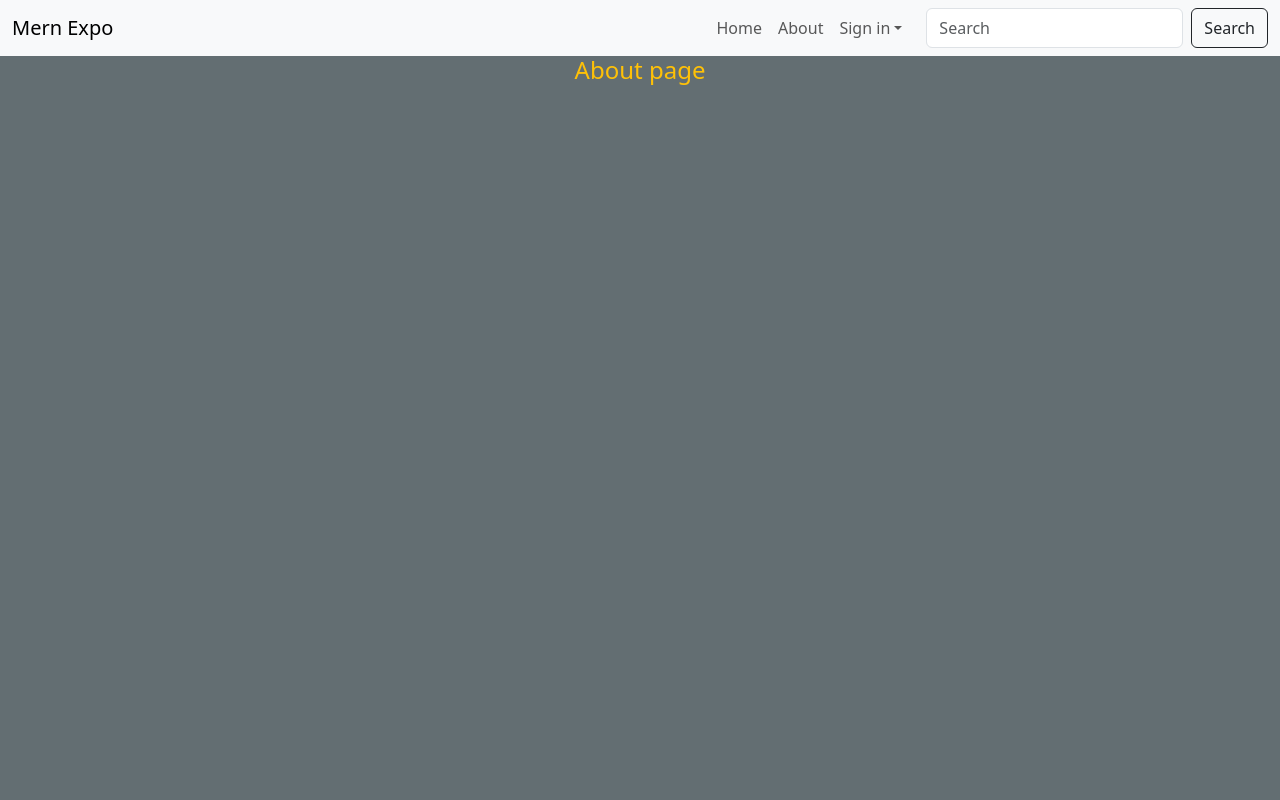
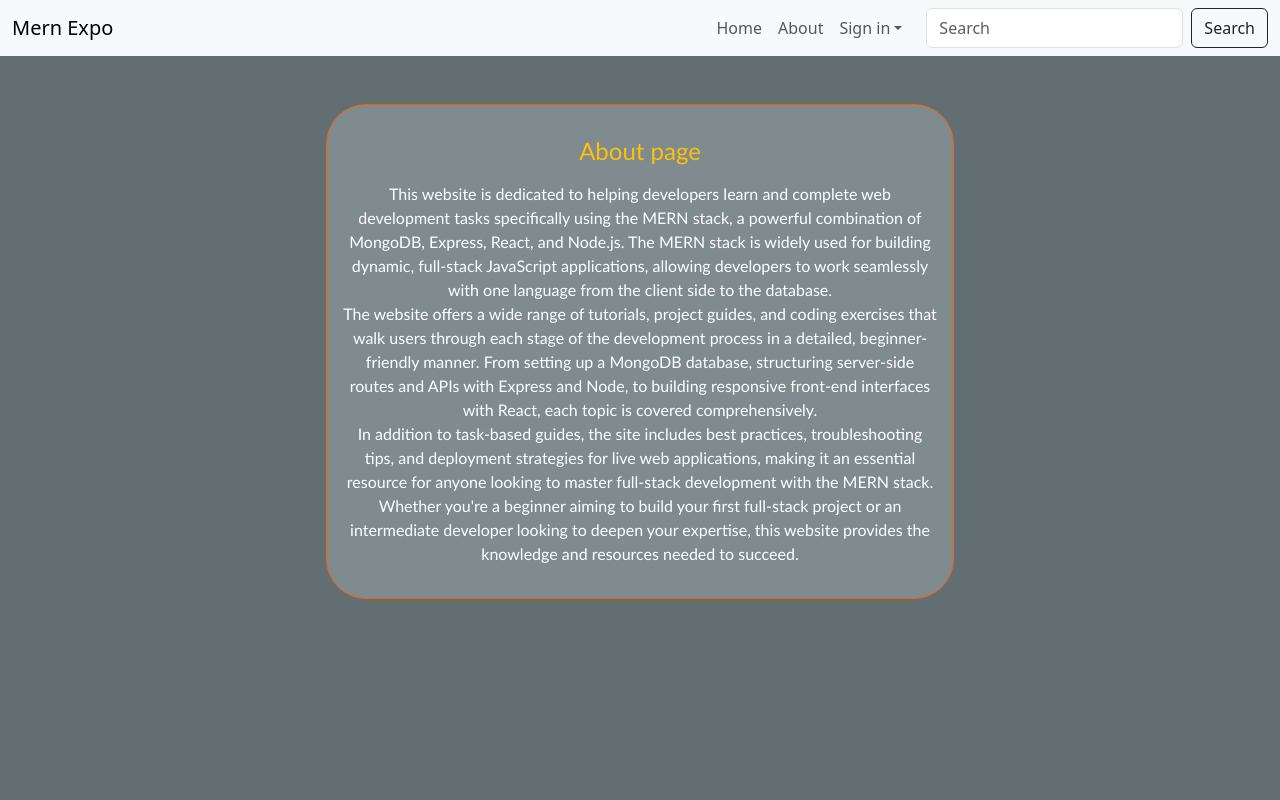
Before and after one commit to Ammannaidu-228/ExpoApp, a React (Vite) app in the folder UiExpo/: page /about in a window 1280 px wide. Shown: the top 800 px of the page. Built offline with nearby package versions, Linux system fonts and the light colour scheme.

Commit message:
Basic ui completed

```diff
--- a/UiExpo/src/pages/About.jsx
+++ b/UiExpo/src/pages/About.jsx
@@ -1,16 +1,60 @@
-import Footer from "../components/Footer"
-import MainNav from "../components/MainNav"
-import '../styles/about.css'
+import Footer from "../components/Footer";
+import MainNav from "../components/MainNav";
+import "../styles/about.css";
+import Card from "react-bootstrap/Card";
+
 function About() {
   return (
     <div>
-        <div className="completeComp">
-        <MainNav/>
-        <h4 className="text-warning m-auto text-center">About page</h4>
+      <div className="completeComp m-auto">
+        <MainNav />
+        <div className="m-auto">
+          <div className="row justify-content-center mt-5">
+            <div className="col-12 col-sm-9 col-md-8 col-lg-6">
+              <Card className="card-style">
+                <Card.Body>
+                  <Card.Title>
+                    {" "}
+                    <h4 className="text-warning m-auto mt-3 text-center">
+                      About page
+                    </h4>
+                  </Card.Title>
+                  <Card.Text>
+                    <p className="text-center mt-3 text-white">
+                      This website is dedicated to helping developers learn and
+                      complete web development tasks specifically using the MERN
+                      stack, a powerful combination of MongoDB, Express, React,
+                      and Node.js. The MERN stack is widely used for building
+                      dynamic, full-stack JavaScript applications, allowing
+                      developers to work seamlessly with one language from the
+                      client side to the database. <br />
+                      The website offers a wide range of tutorials, project
+                      guides, and coding exercises that walk users through each
+                      stage of the development process in a detailed,
+                      beginner-friendly manner. From setting up a MongoDB
+                      database, structuring server-side routes and APIs with
+                      Express and Node, to building responsive front-end
+                      interfaces with React, each topic is covered
+                      comprehensively. <br /> In addition to task-based guides,
+                      the site includes best practices, troubleshooting tips,
+                      and deployment strategies for live web applications,
+                      making it an essential resource for anyone looking to
+                      master full-stack development with the MERN stack. Whether
+                      you&apos;re a beginner aiming to build your first
+                      full-stack project or an intermediate developer looking to
+                      deepen your expertise, this website provides the knowledge
+                      and resources needed to succeed.
+                    </p>
+                  </Card.Text>
+                </Card.Body>
+              </Card>
+            </div>
+          </div>
         </div>
-        <Footer/>
+      </div>
+      <Footer />
     </div>
-  )
+  );
 }
 
-export default About
+export default About;
--- a/UiExpo/src/pages/Landing.jsx
+++ b/UiExpo/src/pages/Landing.jsx
@@ -3,17 +3,127 @@ import "bootstrap/dist/css/bootstrap.min.css";
 import "../styles/Landing.css";
 import Footer from "../components/Footer";
 import MainCarousel from "../components/MainCarousel";
+import Card from "react-bootstrap/Card";
+import Button from "react-bootstrap/Button";
+import Form from "react-bootstrap/Form";
+import axios from "axios";
+import "../styles/Landing.css";
+import { useState } from "react";
+import { Link } from "react-router-dom";
+
 function Landing() {
+
+  const [formResponce, setFormResponce] = useState("");
+
+  const handleFormSubmission = async (e) => {
+    e.preventDefault();
+    const data = e.currentTarget;
+    const form = new FormData(data);
+    const formData = {
+      name: form.get("name"),
+      email: form.get("email"),
+      password: form.get("password"),
+    };
+
+    axios
+      .post("http://localhost:3000/user/signup", JSON.stringify(formData), {
+        headers: {
+          "Content-Type": "application/json",
+        },
+      })
+      .then((res) => {
+        console.log(res.data);
+        setFormResponce(res.data?.message);
+        form.reset(); // If form is a form element
+      })
+      .catch((err) => console.log(err));
+  };
   return (
     <div>
       <div className="CompleteLanding">
         <MainNav />
         <div className="row justify-content-center ">
           <div className="carousel-container col-12 col-md-10 col-lg-8">
-          <MainCarousel/>
+            <MainCarousel />
+            <h4 className="text-warning m-auto p-3">Info</h4>
+            <div className="row justify-content-center mt-3">
+              <div className="col-12 col-sm-9 col-md-8 col-lg-6">
+              <Card className="card-style mb-5">
+              <Card.Body>
+                <Card.Text>
+                  <p className="text-center mt-3 text-white">
+                    This website specializes in web development tasks focused on
+                    the MERN stack, which includes MongoDB, Express, React, and
+                    Node.js. It offers in-depth, detailed explanations on how to
+                    effectively use each component of the stack for building
+                    modern, scalable web applications. Users can find
+                    comprehensive guides, best practices, and project-based
+                    tutorials that cover everything from setting up a
+                    development environment to deploying full-featured
+                    applications.
+                  </p>
+                </Card.Text>
+              </Card.Body>
+            </Card>
+
+              </div>
+            </div>
+
           </div>
         </div>
       </div>
+      <div className="mt-5container-fluid p-5 text-bg-dark">
+        <div className="row justify-content-center">
+          <div className="col-12 col-sm-9 col-md-8 col-lg-6">
+            <Form
+              onSubmit={handleFormSubmission}
+              className="card formStyle mt-5 m-auto p-3"
+            >
+              <h3
+                className="text-center mb-5"
+                style={{ fontFamily: "cursive" }}
+              >
+                {" "}
+                Sign in with your account
+              </h3>
+              <Form.Group className="mb-3">
+                <Form.Label>Email address</Form.Label>
+                <Form.Control
+                  type="email"
+                  id="email"
+                  name="email"
+                  placeholder="Enter email"
+                />
+              </Form.Group>
+              <Form.Group className="mb-3">
+                <Form.Label>Password</Form.Label>
+                <Form.Control
+                  type="password"
+                  id="password"
+                  name="password"
+                  placeholder="Password"
+                />
+              </Form.Group>
+              <Button variant="primary" className="mb-3" type="submit">
+                Sign in
+              </Button>
+              <div className="row justify-content-center">
+                <div className="col-12 col-sm-9 col-md-8 col-lg-6">
+                  <p>
+                    Don&apos;t have an account?{" "}
+                    <Link to={"/signup"}> Create One</Link>
+                  </p>
+                  <p className="text-danger text-center">Forget Password</p>
+                </div>
+              </div>
+              {formResponce != "" && (
+                <p className="mt-3 text-center">{formResponce}!!!</p>
+              )}
+            </Form>
+          </div>
+        </div>
+      </div>
+
       <Footer />
     </div>
   );
--- a/UiExpo/src/styles/Landing.css
+++ b/UiExpo/src/styles/Landing.css
@@ -1,7 +1,7 @@
 .CompleteLanding{
     background-color:#636e72 ;
     width: 100%;
-    height: 100vh;
+    min-height: 100vh;
     margin: 0;
 }
 .carousel-container {
@@ -31,3 +31,8 @@
     max-width: 100%;
   }
 }
+.formStyle{
+    border-radius: 1.5rem;
+    border-color: rgb(43, 220, 226);
+    border-width: .2rem;
+}
--- a/UiExpo/src/styles/about.css
+++ b/UiExpo/src/styles/about.css
@@ -1,6 +1,13 @@
 .completeComp{
     background-color:#636e72 ;
     width: 100%;
-    height: 100vh;
+    min-height: 130vh;
     margin: 0;
 }
+.card-style{
+    background-color: #7f8b8f;
+    border-radius: 2.5rem;
+    border-color: rgb(255, 94, 0);
+    border-width: .1rem;
+    font-family: 'Gill Sans', 'Gill Sans MT', Calibri, 'Trebuchet MS', sans-serif;
+}
```
